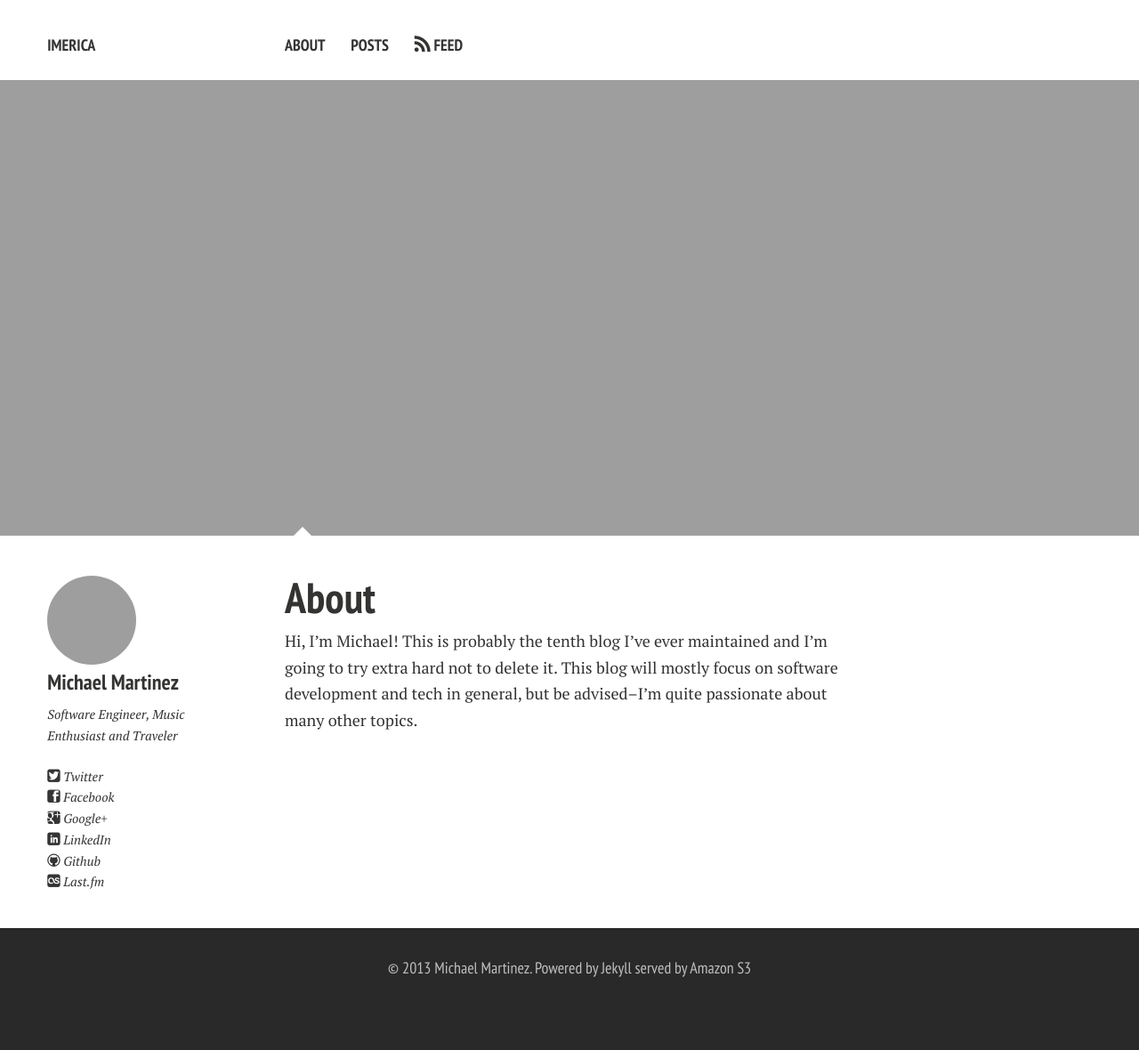
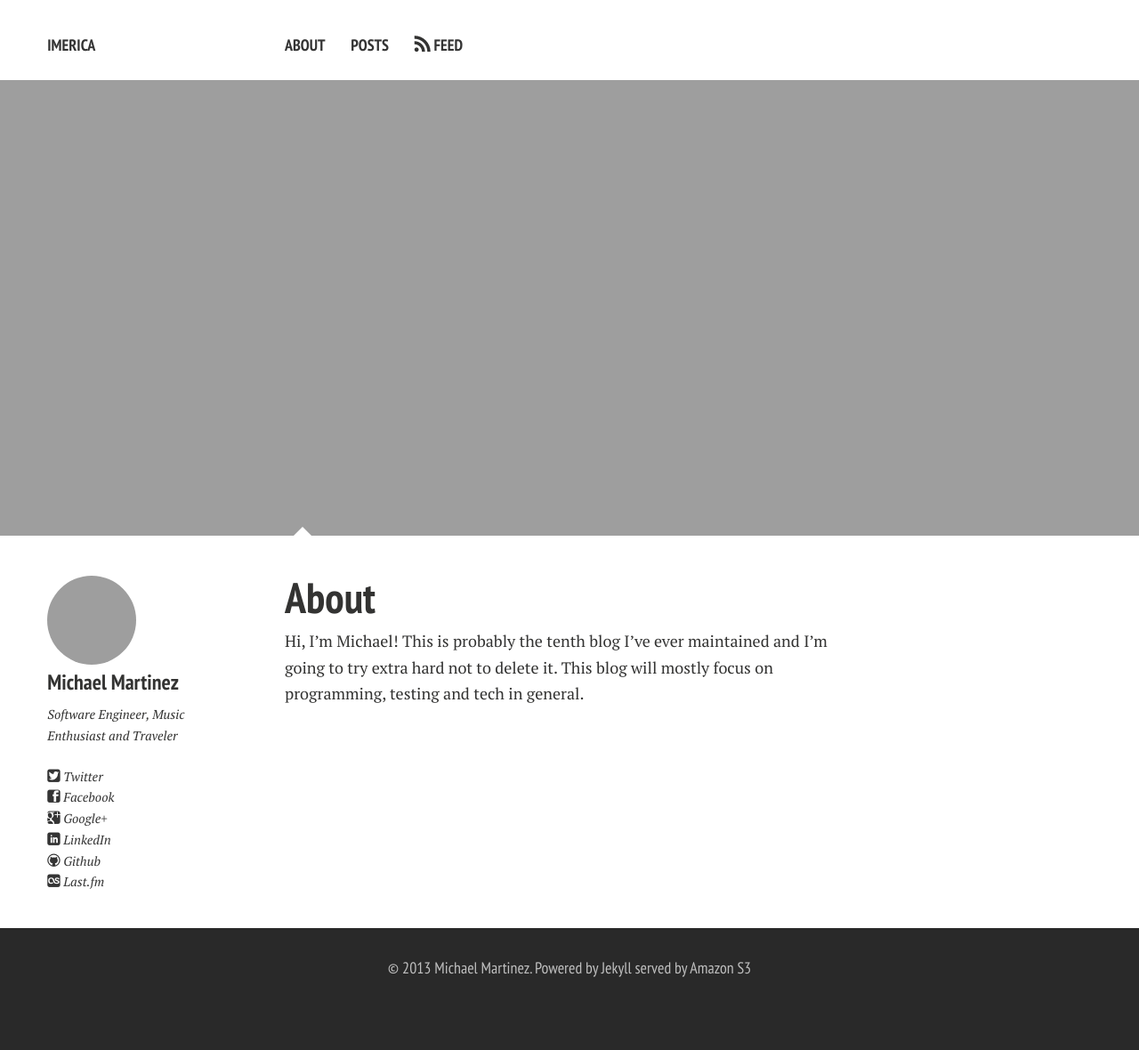
Before and after one commit to iMerica/blog.imeri.ca, a Jekyll site: the page built from about.md, in a window 1280 px wide. Shown: the whole page at 89% size. Built offline with Jekyll 4.4.1, drawn with Linux system fonts in a browser that asks for light colours; nearby versions of some CDN libraries.

Commit message:
Updates to about me page

```diff
--- a/about.md
+++ b/about.md
@@ -8,4 +8,4 @@ image:
   feature: bg5.jpg
 ---
 
-Hi, I'm Michael! This is probably the tenth blog I've ever maintained and I'm going to try extra hard not to delete it. This blog will mostly focus on software development and tech in general, but be advised--I'm quite passionate about many other topics.
+Hi, I'm Michael! This is probably the tenth blog I've ever maintained and I'm going to try extra hard not to delete it. This blog will mostly focus on programming, testing and tech in general.
```
